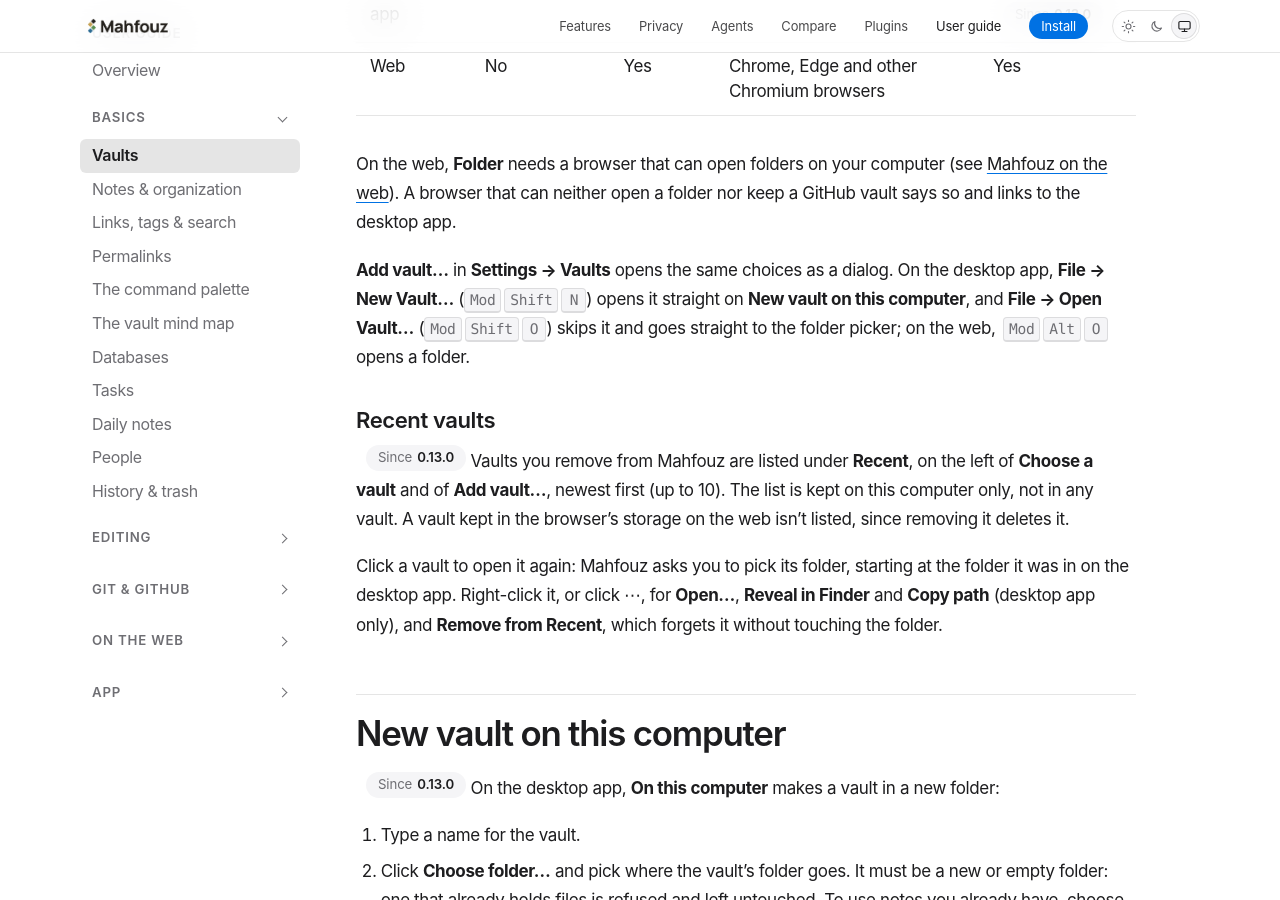
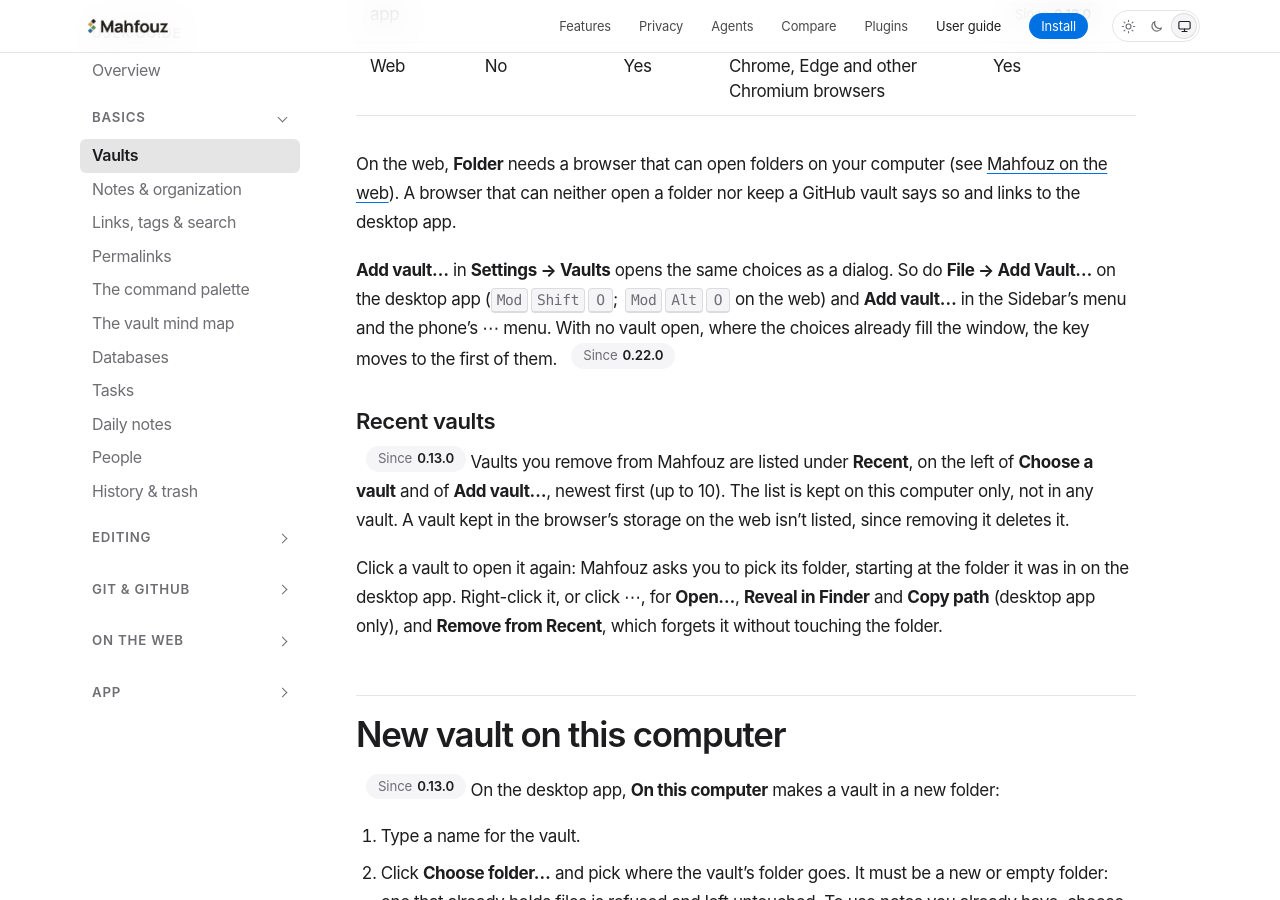
Before and after one commit to mahfouz-app/docs, a Jekyll site: the page built from guide/vaults.md, in a window 1280 px wide and 900 px high, scrolled down 1634 px. Built offline with Jekyll 4.4.1, drawn with Linux system fonts in a browser that asks for light colours.

Commit message:
guide: File → Add Vault… opens the vault chooser (#290)
New Vault and Open Vault are one Add Vault… item (the sidebar's and the
phone's menus too), opening the same choices as Settings → Vaults.

Co-authored-by: Claude Opus 5.5 <noreply@anthropic.com>

```diff
--- a/guide/vaults.md
+++ b/guide/vaults.md
@@ -74,12 +74,11 @@ computer (see [Mahfouz on the web](/guide/web/)). A browser that can neither
 open a folder nor keep a GitHub vault says so and links to the desktop app.
 
 **Add vault…** in **Settings → Vaults** opens the same choices as a dialog.
-On the desktop app, **File → New Vault…**
-(<kbd>Mod</kbd><kbd>Shift</kbd><kbd>N</kbd>) opens it straight on **New vault
-on this computer**, and **File → Open Vault…**
-(<kbd>Mod</kbd><kbd>Shift</kbd><kbd>O</kbd>) skips it and goes straight to the
-folder picker; on the web, <kbd>Mod</kbd><kbd>Alt</kbd><kbd>O</kbd> opens a
-folder.
+So do **File → Add Vault…** on the desktop app
+(<kbd>Mod</kbd><kbd>Shift</kbd><kbd>O</kbd>; <kbd>Mod</kbd><kbd>Alt</kbd><kbd>O</kbd>
+on the web) and **Add vault…** in the Sidebar's menu and the phone's
+**⋯** menu. With no vault open, where the choices already fill the window,
+the key moves to the first of them. {% include since.html v="0.22.0" %}
 
 ### Recent vaults
 
```
Also changed, not shown: guide/notes.md (+2 -2 lines), guide/shortcuts.md (+3 -3 lines), guide/web.md (+1 -1 lines).
